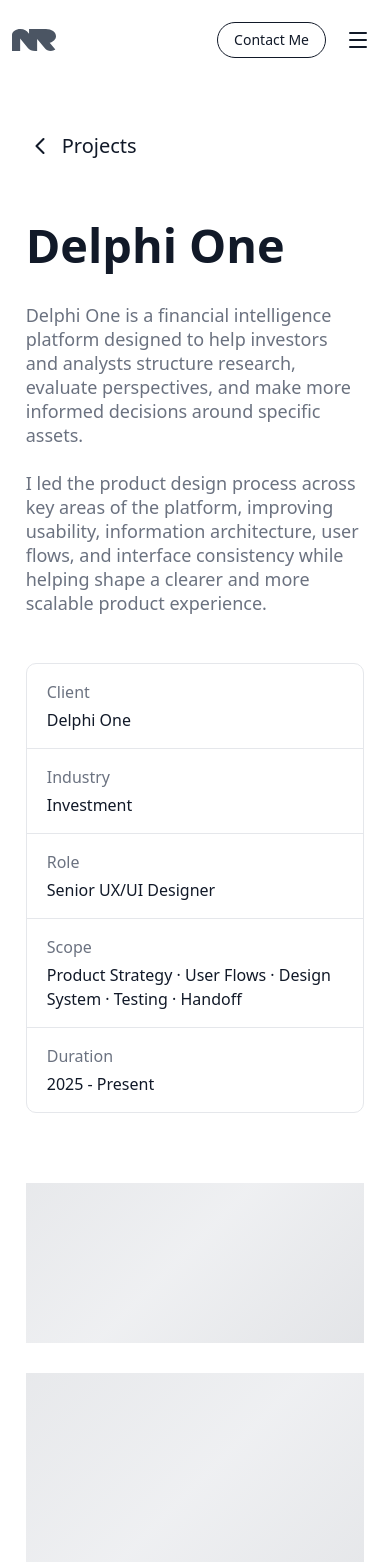
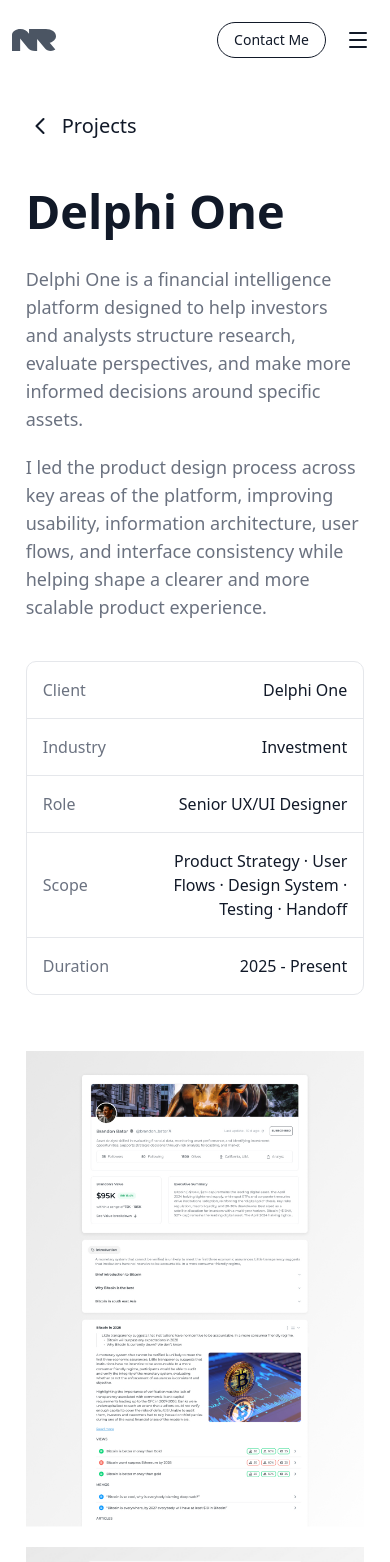
Before and after one commit to ABilevich/natasha-ritzer-portfolio, a React (Vite) app: page /projects/delphi-one in a window 390 px wide. Shown: the top 1562 px of the page. Built offline with nearby package versions, Linux system fonts and the light colour scheme.

Commit message:
chore: project case studies changes

```diff
--- a/src/features/projects/components/ProjectCaseStudyLayout.tsx
+++ b/src/features/projects/components/ProjectCaseStudyLayout.tsx
@@ -1,31 +1,40 @@
 import { Link } from 'react-router-dom'
 import { ChevronLeft } from 'lucide-react'
 import { cn } from '@/lib/utils'
-import type { ProjectCaseStudy } from '../projectCaseStudies'
+import type {
+  ProjectCaseStudy,
+  ProjectCaseStudyGalleryItem,
+} from '../projectCaseStudies'
 
 type ProjectCaseStudyLayoutProps = {
   project: ProjectCaseStudy
 }
 
-const placeholderBackground = {
-  backgroundImage:
-    'linear-gradient(135deg, rgba(17, 25, 40, 0.05) 0%, rgba(17, 25, 40, 0.02) 46%, rgba(17, 25, 40, 0.07) 100%)',
-}
-
-function ProjectImagePlaceholder({
-  className,
-  label,
+function ProjectGalleryImage({
+  item,
+  index,
 }: {
-  className?: string
-  label: string
+  item: ProjectCaseStudyGalleryItem
+  index: number
 }) {
   return (
     <figure
-      role="img"
-      aria-label={label}
-      className={cn('m-0 overflow-hidden bg-[#f3f4f6]', className)}
-      style={placeholderBackground}
-    />
+      className={cn(
+        'm-0 flex overflow-hidden bg-[#f3f4f6]',
+        item.variant === 'tall'
+          ? 'aspect-[1196/1682] items-start justify-center lg:aspect-auto lg:row-span-2'
+          : 'aspect-[1368/764] items-center justify-center lg:aspect-auto',
+        index === 0 && 'lg:[grid-column:1] lg:[grid-row:1/span_2]',
+        index === 1 && 'lg:[grid-column:2] lg:[grid-row:1]',
+        index === 2 && 'lg:[grid-column:2] lg:[grid-row:2]',
+      )}
+    >
+      <img
+        src={item.image}
+        alt={item.alt}
+        className="h-full w-full object-contain object-center"
+      />
+    </figure>
   )
 }
 
@@ -34,7 +43,7 @@
 }: ProjectCaseStudyLayoutProps) {
   return (
     <article className="bg-white text-[#111928]">
-      <section className="px-[clamp(20px,6.6vw,100px)] pb-[70px] pt-[132px] md:pb-[96px] md:pt-[172px]">
+      <section className="px-[clamp(20px,6.6vw,100px)] pb-14 pt-[112px] md:pb-[96px] md:pt-[172px]">
         <div className="mx-auto w-full max-w-[1216px]">
           <Link
             to="/projects"
@@ -44,12 +53,12 @@
             Projects
           </Link>
         </div>
-        <div className="mx-auto mt-[54px] grid w-full max-w-[1216px] items-stretch gap-12 lg:grid-cols-[minmax(0,552px)_minmax(520px,633px)] lg:justify-between lg:gap-[30px]">
-          <div className="flex max-w-[552px] flex-col lg:justify-between">
+        <div className="mx-auto mt-10 grid w-full max-w-[1216px] items-stretch gap-10 md:mt-[54px] lg:grid-cols-[minmax(0,593px)_minmax(0,593px)] lg:justify-between lg:gap-[30px]">
+          <div className="flex max-w-[593px] flex-col lg:justify-between">
             <h1 className="m-0 text-[clamp(44px,12vw,60px)] font-bold leading-[1.08] tracking-normal text-[#111928]">
               {project.title}
             </h1>
-            <div className="mt-8 flex flex-col gap-6 text-[18px] font-normal leading-6 tracking-normal text-[#6b7280]">
+            <div className="mt-7 flex flex-col gap-5 text-[18px] font-normal leading-7 tracking-normal text-[#6b7280] md:mt-8 md:gap-6 md:leading-6">
               {project.intro.map((paragraph) => (
                 <p key={paragraph} className="m-0">
                   {paragraph}
@@ -62,12 +71,12 @@
             {project.details.map((detail) => (
               <div
                 key={detail.label}
-                className="grid min-h-[56px] grid-cols-1 gap-1 border-b border-[#E5E7EB] px-5 py-4 last:border-b-0 sm:grid-cols-[118px_minmax(0,1fr)] sm:items-center sm:gap-6 md:px-6"
+                className="grid min-h-[56px] grid-cols-[88px_minmax(0,1fr)] items-center gap-4 border-b border-[#E5E7EB] px-4 py-4 last:border-b-0 max-[360px]:grid-cols-1 max-[360px]:gap-1 sm:grid-cols-[118px_minmax(0,1fr)] sm:gap-6 md:px-6"
               >
                 <dt className="text-base font-normal leading-6 text-[#6b7280]">
                   {detail.label}
                 </dt>
-                <dd className="m-0 break-words text-left text-base font-medium leading-6 text-[#111928] sm:text-right">
+                <dd className="m-0 break-words text-right text-base font-medium leading-6 text-[#111928] max-[360px]:text-left">
                   {detail.value}
                 </dd>
               </div>
@@ -78,21 +87,14 @@
 
       <section
         aria-label={`${project.title} gallery`}
-        className="px-[clamp(20px,6.6vw,100px)] pb-20 md:pb-[120px]"
+        className="px-[clamp(20px,6.6vw,100px)] pb-16 md:pb-[120px]"
       >
-        <div className="mx-auto grid max-w-[1216px] gap-[30px] lg:grid-cols-2">
+        <div className="mx-auto grid max-w-[1216px] gap-5 md:gap-[30px] lg:grid-cols-[minmax(0,593px)_minmax(0,593px)] lg:grid-rows-[405.5px_405.5px]">
           {project.gallery.map((item, index) => (
-            <ProjectImagePlaceholder
+            <ProjectGalleryImage
               key={item.id}
-              label={`${project.title} project image ${index + 1}`}
-              className={cn(
-                item.aspectClassName,
-                index === 0 && 'lg:col-span-2 lg:min-h-[280px]',
-                index > 0 && 'lg:min-h-[320px]',
-                index > 0 && 'lg:[grid-row:2]',
-                index === 1 && 'lg:[grid-column:1]',
-                index === 2 && 'lg:[grid-column:2]',
-              )}
+              item={item}
+              index={index}
             />
           ))}
         </div>
--- a/src/features/projects/projectCaseStudies.ts
+++ b/src/features/projects/projectCaseStudies.ts
@@ -1,6 +1,17 @@
+import createDebateImage from '@/assets/figma/Delphi One/create-debate.jpg'
+import outlookImage from '@/assets/figma/Delphi One/Outlook.jpg'
+import onboardingImage from '@/assets/figma/Delphi One/onboarding.jpg'
+
 export type ProjectCaseStudyDetail = {
   label: string
   value: string
+}
+
+export type ProjectCaseStudyGalleryItem = {
+  id: string
+  image: string
+  alt: string
+  variant: 'tall' | 'wide'
 }
 
 export type ProjectCaseStudy = {
@@ -8,10 +19,7 @@
   category: string
   intro: string[]
   details: ProjectCaseStudyDetail[]
-  gallery: Array<{
-    id: string
-    aspectClassName: string
-  }>
+  gallery: ProjectCaseStudyGalleryItem[]
 }
 
 export const delphiOneCaseStudy = {
@@ -34,15 +42,21 @@
   gallery: [
     {
       id: 'overview',
-      aspectClassName: 'aspect-[1312/620]',
+      image: outlookImage,
+      alt: 'Delphi One outlook profile and research view',
+      variant: 'tall',
     },
     {
       id: 'flow',
-      aspectClassName: 'aspect-[641/520]',
+      image: onboardingImage,
+      alt: 'Delphi One onboarding upload research screen',
+      variant: 'wide',
     },
     {
       id: 'interface',
-      aspectClassName: 'aspect-[641/520]',
+      image: createDebateImage,
+      alt: 'Delphi One create a debate screen',
+      variant: 'wide',
     },
   ],
 } satisfies ProjectCaseStudy
```
